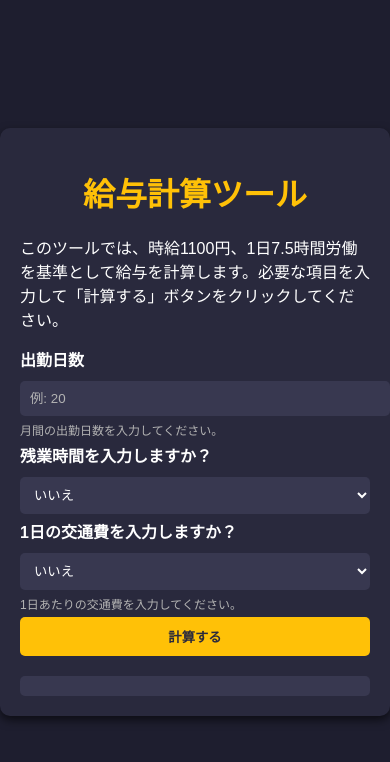
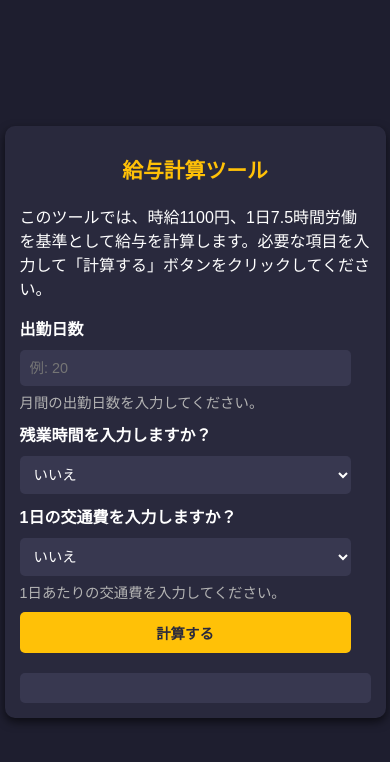
Before and after one commit to tmy7533018/html-project, a plain HTML site: page index.html in a window 390 px wide. Drawn offline with Linux system fonts and the light colour scheme.

Commit message:
Add animations for interactions and refine layout for improved UX

```diff
--- a/index.html
+++ b/index.html
@@ -1,3 +1,4 @@
+
 <!DOCTYPE html>
 <html lang="en">
 <head>
@@ -15,6 +16,7 @@
             justify-content: center;
             align-items: center;
             min-height: 100vh;
+            animation: fadeIn 1.5s ease-in-out;
         }
         .container {
             background-color: #29293d;
@@ -24,43 +26,53 @@
             max-width: 600px;
             box-shadow: 0 4px 10px rgba(0, 0, 0, 0.6);
             overflow-y: auto;
-            max-height: 90vh;
+            animation: slideUp 1s ease-in-out;
         }
         h1 {
             text-align: center;
             margin-bottom: 20px;
             color: #ffc107;
+            font-size: 1.5em;
+            animation: fadeIn 2s ease-in-out;
         }
         .form-group {
             margin-bottom: 20px;
+            animation: fadeIn 1.5s ease-in-out;
         }
         .form-group label {
             display: block;
             margin-bottom: 5px;
             font-weight: bold;
+            font-size: 1em;
         }
         .form-group p {
-            font-size: 12px;
+            font-size: 0.9em;
             color: #b3b3b3;
             margin-top: 5px;
         }
         input, select {
-            width: 100%;
+            width: calc(100% - 20px);
             padding: 10px;
             margin-top: 5px;
             border: none;
             border-radius: 5px;
             background-color: #383850;
             color: #ffffff;
+            font-size: 1em;
+            box-sizing: border-box;
+            transition: all 0.3s ease;
         }
-        input::placeholder {
-            color: #b3b3b3;
+        input:focus, select:focus {
+            outline: none;
+            box-shadow: 0 0 5px #ffc107;
         }
         .result {
             margin-top: 20px;
-            padding: 10px;
+            padding: 15px;
             background-color: #383850;
             border-radius: 5px;
+            font-size: 0.9em;
+            animation: fadeIn 1s ease-in-out;
         }
         .result div {
             display: flex;
@@ -74,24 +86,82 @@
         }
         .button {
             display: block;
-            width: 100%;
-            padding: 10px;
+            width: calc(100% - 20px);
+            padding: 12px;
             background-color: #ffc107;
             border: none;
             border-radius: 5px;
             color: #29293d;
             font-weight: bold;
+            font-size: 1em;
             cursor: pointer;
             text-align: center;
+            margin-top: 10px;
+            box-sizing: border-box;
+            transition: background-color 0.3s ease, transform 0.2s ease;
         }
-        .button:hover {
-            background-color: #e0a806;
+        .button:active {
+            transform: scale(0.95);
         }
         .error {
             color: #ff4d4d;
-            font-size: 12px;
-            margin-top: -15px;
+            font-size: 0.8em;
+            margin-top: -10px;
             margin-bottom: 10px;
+            animation: shake 0.5s ease-in-out;
+        }
+        @media (max-width: 768px) {
+            h1 {
+                font-size: 1.3em;
+            }
+            .container {
+                padding: 15px;
+            }
+            input, select {
+                font-size: 0.9em;
+            }
+            .button {
+                font-size: 0.9em;
+                padding: 10px;
+            }
+            .result {
+                font-size: 0.85em;
+            }
+        }
+        @keyframes fadeIn {
+            from {
+                opacity: 0;
+            }
+            to {
+                opacity: 1;
+            }
+        }
+        @keyframes slideUp {
+            from {
+                transform: translateY(20px);
+                opacity: 0;
+            }
+            to {
+                transform: translateY(0);
+                opacity: 1;
+            }
+        }
+        @keyframes shake {
+            0% { transform: translateX(0); }
+            25% { transform: translateX(-5px); }
+            50% { transform: translateX(5px); }
+            75% { transform: translateX(-5px); }
+            100% { transform: translateX(0); }
+        }
+        @keyframes growFade {
+            from {
+                transform: scale(0.9);
+                opacity: 0;
+            }
+            to {
+                transform: scale(1);
+                opacity: 1;
+            }
         }
     </style>
 </head>
@@ -109,11 +179,11 @@
 
             <div class="form-group">
                 <label for="overtimeOption">残業時間を入力しますか？</label>
-                <select id="overtimeOption" onchange="toggleOvertimeInputs()">
+                <select id="overtimeOption" onchange="toggleOvertimeInputsWithAnimation()">
                     <option value="no" selected>いいえ</option>
                     <option value="yes">はい</option>
                 </select>
-                <div id="overtimeInputs" style="display: none;">
+                <div id="overtimeInputs" style="display: none; animation: growFade 0.5s ease-in-out;">
                     <label for="regularOvertime">法内残業時間</label>
                     <input type="number" id="regularOvertime" placeholder="例: 10">
                     <p>法定労働時間内での残業時間を入力してください。</p>
@@ -127,11 +197,11 @@
 
             <div class="form-group">
                 <label for="transportationOption">1日の交通費を入力しますか？</label>
-                <select id="transportationOption" onchange="toggleInput('transportationOption', 'transportation')">
+                <select id="transportationOption" onchange="toggleInputWithAnimation('transportationOption', 'transportation')">
                     <option value="no" selected>いいえ</option>
                     <option value="yes">はい</option>
                 </select>
-                <input type="number" id="transportation" placeholder="例: 500" style="display: none;">
+                <input type="number" id="transportation" placeholder="例: 500" style="display: none; animation: growFade 0.5s ease-in-out;">
                 <p>1日あたりの交通費を入力してください。</p>
                 <div class="error" id="error-transportation"></div>
             </div>
@@ -143,7 +213,7 @@
     </div>
 
     <script>
-        function toggleInput(optionId, inputId) {
+        function toggleInputWithAnimation(optionId, inputId) {
             const optionValue = document.getElementById(optionId).value;
             const inputField = document.getElementById(inputId);
             inputField.style.display = optionValue === 'yes' ? 'block' : 'none';
@@ -152,7 +222,7 @@
             }
         }
 
-        function toggleOvertimeInputs() {
+        function toggleOvertimeInputsWithAnimation() {
             const optionValue = document.getElementById('overtimeOption').value;
             const overtimeInputs = document.getElementById('overtimeInputs');
             overtimeInputs.style.display = optionValue === 'yes' ? 'block' : 'none';
@@ -231,6 +301,7 @@
             const netPay = grossPay - totalDeductions;
 
             const resultDiv = document.getElementById('result');
+            resultDiv.style.animation = "growFade 0.5s ease-in-out";
             resultDiv.innerHTML = `
                 <div><span>所定内給与:</span><span>¥${baseSalary.toFixed(2)}</span></div>
                 <div><span>残業代（法内残業）:</span><span>¥${regularOvertimePay.toFixed(2)}</span></div>
```
